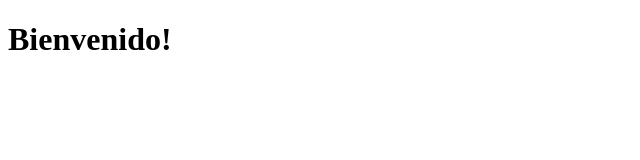
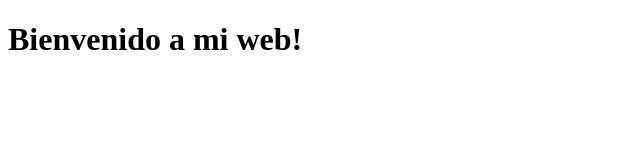
Before and after one commit to cdnexx/coursera-test, a plain HTML site: page site/index.html in a window 1280 px wide. Shown: the whole page, without its empty margins (0-640 px from the left). Drawn offline with Linux system fonts and the light colour scheme.

Commit message:
a mi web

```diff
--- a/site/index.html
+++ b/site/index.html
@@ -7,6 +7,6 @@
     <title>Franco Osorio</title>
 </head>
 <body>
-    <h1>Bienvenido!</h1>
+    <h1>Bienvenido a mi web!</h1>
 </body>
 </html>
```
